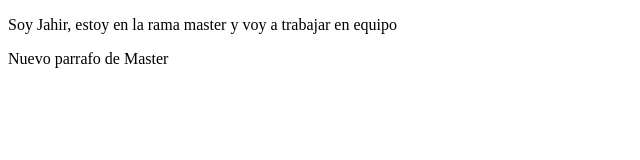
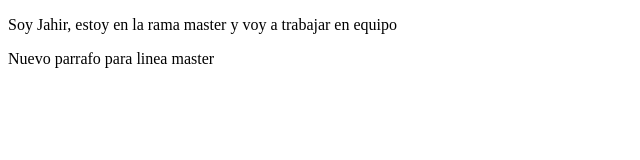
Before and after one commit to IngJahir/Ensayo-con-rama, a plain HTML site: page Index.html in a window 1280 px wide. Shown: the full height of the page, 0-640 px from the left. Drawn offline with Linux system fonts and the light colour scheme.

Commit message:
Segundo commit con VS Code

```diff
--- a/Index.html
+++ b/Index.html
@@ -12,7 +12,7 @@
     </p>
 
     <p>
-        Nuevo parrafo de Master
+        Nuevo parrafo para linea master
     </p>
 
 
```
